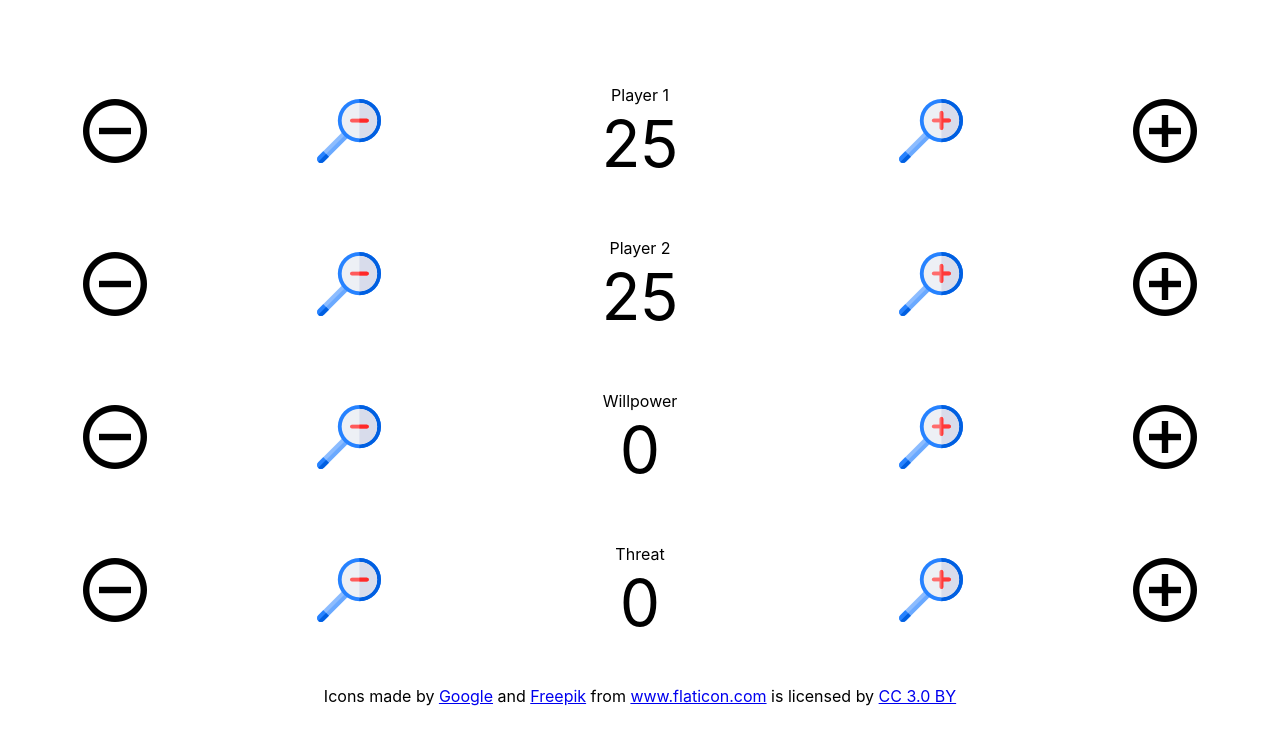
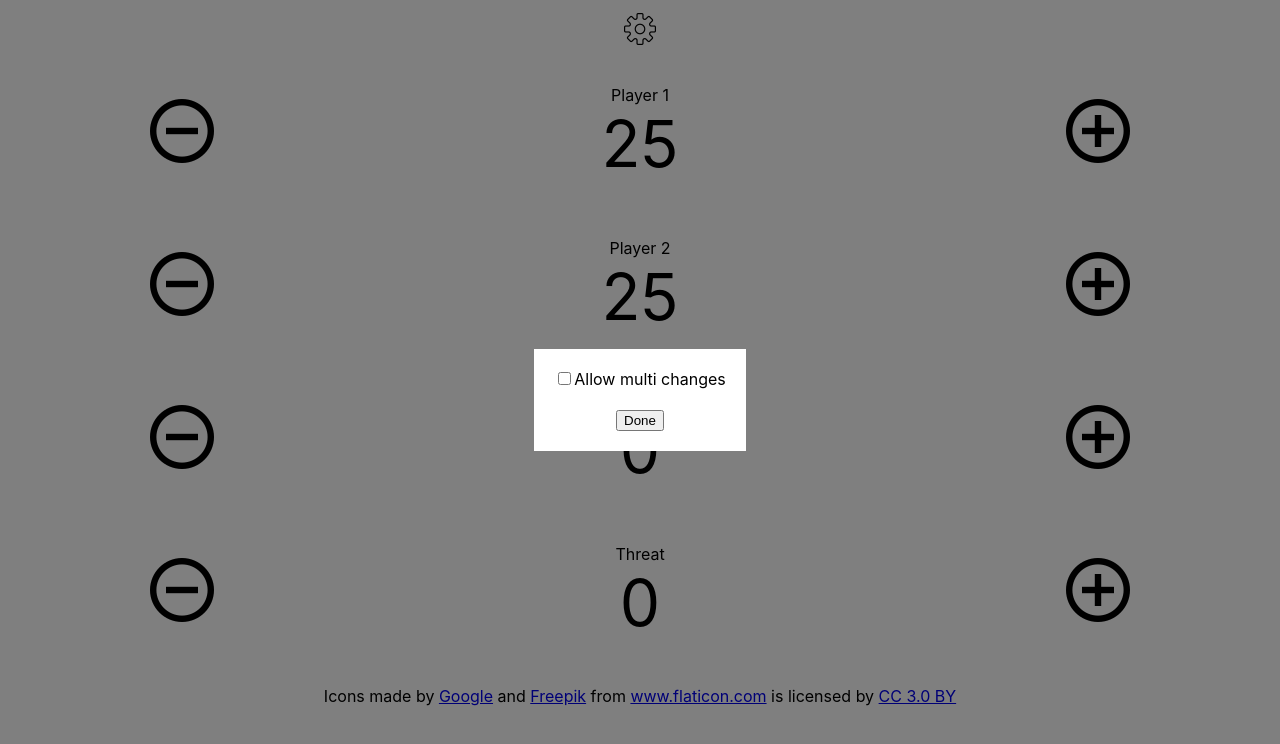
Before and after one commit to kphurley/multi-tally, a React (Create React App) app: page / in a window 1280 px wide. Both pictures are taken after a click on the element 640 px from the left and 29 px from the top of the page. Shown: the top 744 px of the page. Built offline with nearby package versions, Linux system fonts and the light colour scheme.

Commit message:
Add settings model for app, make multi changes optional, turned off by default

```diff
--- a/package.json
+++ b/package.json
@@ -4,7 +4,7 @@
   "private": true,
   "homepage": "https://kphurley.github.io/multi-tally/",
   "dependencies": {
-    "lodash": "^4.17.11",
+    "lodash": "^4.17.15",
     "prop-types": "^15.6.2",
     "react": "^16.7.0",
     "react-dom": "^16.7.0",
--- a/src/App.js
+++ b/src/App.js
@@ -1,15 +1,22 @@
 import React, { Component } from 'react';
 import _ from 'lodash';
 
+import settings from './settings.png';
 import './App.css';
 
-import { TallyRowContainer } from './components'
+import { SettingsModal, TallyRowContainer } from './components'
 
 class App extends Component {
   constructor(props) {
     super(props)
 
     this.state = {
+      options: {
+        multiChange: false
+      },
+
+      showModal: false,
+
       tallyRows: {
         1: {
           id: 1,
@@ -68,23 +75,57 @@ class App extends Component {
     this.updateRowState(row, 'value', (row) => row.value + value);
   }
 
+  handleMultiChangeCheck = () => {
+    this.setState({
+      options: {
+        ...this.state.options, multiChange: !this.state.options.multiChange
+      }
+    });
+  }
+
+  hideSettings = () => {
+    this.setState({ showModal: false });
+  }
+
+  showSettings = () => {
+    this.setState({ showModal: true });
+  }
+
   updateFieldName = (row, name) => {
     this.updateRowState(row, 'name', (row) => name);
   }
 
   render() {
+    const modal = this.state.showModal ? (
+      <SettingsModal>
+        <div className="settings-modal-content padding">
+          <div className="padding">
+            <input
+              type="checkbox"
+              name="multiChange"
+              checked={ this.state.options.multiChange }
+              onChange={ this.handleMultiChangeCheck }
+            />
+            <label for="multiChange">Allow multi changes</label>
+          </div>
+          <div className="padding">
+            <button onClick={ this.hideSettings }>Done</button>
+          </div>
+        </div>
+      </SettingsModal>
+    ) : null;
+
     return (
       <div className="App">
-        <div className="header">
-          { /*
-            TODO - Build a header with some settings
-          */}
+        <div className="header" onClick={ this.showSettings }>
+          <img src={settings} alt={"Settings"} />
         </div>
         <TallyRowContainer
           handleDecrement={ this.handleDecrement }
           handleDecrementByValue={ this.handleDecrementByValue }
           handleIncrement={ this.handleIncrement }
           handleIncrementByValue={ this.handleIncrementByValue }
+          options={ this.state.options }
           rows={ this.state.tallyRows }
           setIncrement={ this.setIncrement }
           updateFieldName= { this.updateFieldName }
@@ -92,6 +133,7 @@ class App extends Component {
         <div className="footer">
           <div>Icons made by <a href="https://www.flaticon.com/authors/google" title="Google">Google</a> and <a href="https://www.freepik.com/" title="Freepik">Freepik</a> from <a href="https://www.flaticon.com/" title="Flaticon">www.flaticon.com</a> is licensed by <a href="http://creativecommons.org/licenses/by/3.0/" title="Creative Commons BY 3.0">CC 3.0 BY</a></div>
         </div>
+        { modal }
       </div>
     );
   }
--- a/src/components/TallyRow/TallyRow.css
+++ b/src/components/TallyRow/TallyRow.css
@@ -1,6 +1,6 @@
 .TallyRowContainer {
   display: grid;
-  grid-template-columns: 1fr 1fr 1.5fr 1fr 1fr;
+  /* grid-template-columns: 1fr 1.5fr 1fr; */
   grid-template-rows: 150px 150px 150px 150px;
   grid-gap: 3px;
 }
--- a/src/components/TallyRow/TallyRowContainer.js
+++ b/src/components/TallyRow/TallyRowContainer.js
@@ -36,20 +36,37 @@ class TallyRowContainer extends Component {
   parseRowsIntoElements() {
     const tallyRowElements = [];
 
-    _.forEach(this.props.rows, (row) => {
+    const addRowToElements = (row) => {
       tallyRowElements.push(this.createButton(row, 'decrement', this.props.handleDecrement));
-      tallyRowElements.push(this.createButton(row, 'decrementMany', this.props.handleDecrementByValue));
+
+      if (this.props.options.multiChange) {
+        tallyRowElements.push(this.createButton(row, 'decrementMany', this.props.handleDecrementByValue));
+      }
+
       tallyRowElements.push(this.createDisplay(row));
-      tallyRowElements.push(this.createButton(row, 'incrementMany', this.props.handleIncrementByValue));
+
+      if (this.props.options.multiChange) {
+        tallyRowElements.push(this.createButton(row, 'incrementMany', this.props.handleIncrementByValue));
+      }
+
       tallyRowElements.push(this.createButton(row, 'increment', this.props.handleIncrement));
-    });
+    }
+
+    _.forEach(this.props.rows, addRowToElements);
 
     return tallyRowElements;
   }
 
   render() {
     return (
-      <div className="TallyRowContainer">
+      <div
+        className="TallyRowContainer"
+        style={{
+          gridTemplateColumns: this.props.options.multiChange
+            ? "1fr 1fr 1.5fr 1fr 1fr"
+            : "1fr 1.5fr 1fr"
+        }}
+      >
         {
           this.parseRowsIntoElements().map((tallyRowElement, index) => {
             return (
@@ -69,6 +86,7 @@ TallyRowContainer.propTypes = {
   handleDecrementByValue: PropTypes.func,
   handleIncrement: PropTypes.func,
   handleIncrementByValue: PropTypes.func,
+  options: PropTypes.object,
   rows: PropTypes.object,
   updateFieldName: PropTypes.func
 }
--- a/src/components/index.js
+++ b/src/components/index.js
@@ -1,6 +1,8 @@
 
-import TallyRowContainer from './tallyRow/TallyRowContainer';
+import SettingsModal from './settingsModal/SettingsModal';
+import TallyRowContainer from './TallyRow/TallyRowContainer';
 
 export {
+  SettingsModal,
   TallyRowContainer
 }
```
Also changed, not shown: src/settings.png (added), 1 other file (tests, documents, lock files or other folders).
